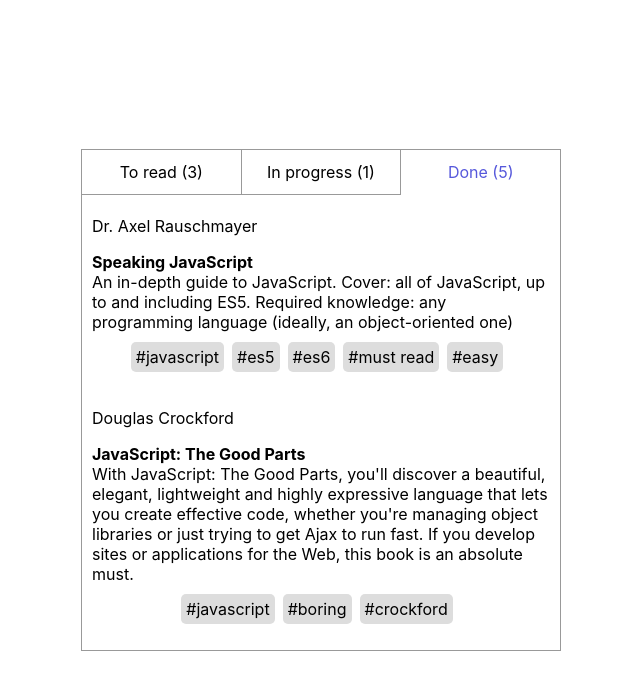
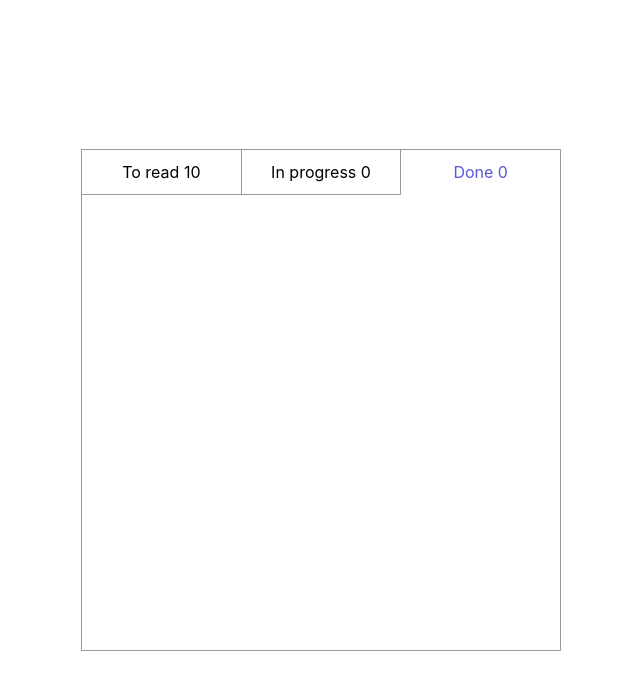
Before and after one commit to blazerius54/book-tabs, a React (Create React App) app: page /done in a window 1280 px wide. Shown: the top 690 px of the page, without its empty margins (319-959 px from the left). Built offline with nearby package versions, Linux system fonts and the light colour scheme.

Commit message:
task-redux/initial

```diff
--- a/package.json
+++ b/package.json
@@ -6,6 +6,7 @@
     "prop-types": "^15.7.2",
     "react": "^16.8.2",
     "react-dom": "^16.8.2",
+    "react-redux": "^6.0.0",
     "react-router-dom": "^4.3.1",
     "react-scripts": "2.1.5",
     "redux": "^4.0.1",
--- a/src/App.js
+++ b/src/App.js
@@ -1,11 +1,17 @@
 import React, { Component } from 'react';
 import { Switch, Route, Router } from 'react-router-dom';
+import { Provider } from 'react-redux';
 import HomePage from './containers/HomePage';
 import history from './utils/history';
+import configureStore from './configureStore';
+
+const initialState = {};
+const store = configureStore(initialState, history);
 
 class App extends Component {
   render() {
     return (
+      <Provider store={store}>
         <div className="App">
           <Router history={history}>
             <Switch>
@@ -13,6 +19,7 @@
             </Switch>
           </Router>
         </div>
+      </Provider>
     );
   }
 }
--- /dev/null
+++ b/src/configureStore.js
@@ -0,0 +1,26 @@
+import { createStore, applyMiddleware, compose } from 'redux';
+import createReducer from './reducers';
+
+
+export default function configureStore(initialState = {}) {
+  const composeEnhancers =
+    process.env.NODE_ENV !== 'production' &&
+    typeof window === 'object' &&
+    window.__REDUX_DEVTOOLS_EXTENSION_COMPOSE__
+      ? window.__REDUX_DEVTOOLS_EXTENSION_COMPOSE__({})
+      : compose;
+
+  const store = createStore(
+    createReducer(),
+    initialState,
+    composeEnhancers(),
+  );
+
+  if (module.hot) {
+    module.hot.accept('./reducers', () => {
+      store.replaceReducer(createReducer(store.injectedReducers));
+    });
+  }
+
+  return store;
+}
--- a/src/containers/HomePage/index.js
+++ b/src/containers/HomePage/index.js
@@ -1,5 +1,7 @@
 import React, { Component } from 'react';
 import PropTypes from 'prop-types';
+import { connect } from 'react-redux';
+import { bindActionCreators } from 'redux';
 import { Link } from 'react-router-dom';
 import {
   TabsWrapper,
@@ -8,7 +10,6 @@
   SingleTitle,
   TabContent,
 } from './styled';
-import bookData from '../../data/books';
 import TabBookList from '../../components/TabBookList';
 import { tabTitles } from '../../utils/consts';
 
@@ -47,6 +48,7 @@
 
   render() {
     const { activeTab } = this.state;
+    const { books } = this.props;
 
     return (
       <TabsWrapper>
@@ -54,12 +56,12 @@
           <TabsTitles>
             {tabTitles.map(({ text, routing }) => (
               <SingleTitle key={routing} activeTab={activeTab === routing}>
-                <Link to={`/${routing}`}>{text}</Link>
+                <Link to={`/${routing}`}>{text} {books[routing].length}</Link>
               </SingleTitle>
             ))}
           </TabsTitles>
           <TabContent>
-            <TabBookList bookList={bookData.items} />
+            <TabBookList bookList={books[activeTab]} />
           </TabContent>
         </TabsContainer>
       </TabsWrapper>
@@ -70,6 +72,16 @@
 HomePage.propTypes = {
   match: PropTypes.object.isRequired,
   history: PropTypes.object.isRequired,
+  books: PropTypes.array.isRequired,
 };
 
-export default HomePage;
+
+const mapStateToProps = state => ({
+  books: state.appReducer.books
+});
+
+// function mapDispatchToProps (dispatch) {
+//   return bindActionCreators({ addNewTodo, deleteTodo, editTodo, setTodoDone }, dispatch)
+// }
+
+export default connect(mapStateToProps)(HomePage);
--- /dev/null
+++ b/src/containers/HomePage/reducer.js
@@ -0,0 +1,16 @@
+import bookData from '../../data/books';
+
+export const initialState = {
+  books: {
+    toread: [...bookData.items],
+    inprogress: [],
+    done: [],
+  },
+  filter: 'toread',
+};
+
+function appReducer(state = initialState, action) {
+  return state;
+}
+
+export default appReducer;
--- /dev/null
+++ b/src/reducers.js
@@ -0,0 +1,11 @@
+import { combineReducers } from 'redux';
+import history from './utils/history';
+import appReducer from './containers/HomePage/reducer';
+
+export default function createReducer() {
+  const rootReducer = combineReducers({
+    appReducer,
+  });
+
+  return rootReducer;
+}
--- a/src/utils/consts.js
+++ b/src/utils/consts.js
@@ -1,14 +1,14 @@
 export const tabTitles = [
   {
-    text: 'To read (3)',
+    text: 'To read',
     routing: 'toread',
   },
   {
-    text: 'In progress (1)',
+    text: 'In progress',
     routing: 'inprogress',
   },
   {
-    text: 'Done (5)',
+    text: 'Done',
     routing: 'done',
   },
 ];
```
Also changed, not shown: 2 other files (tests, documents, lock files or other folders). Lines whose indentation alone changed are shown as unchanged.
